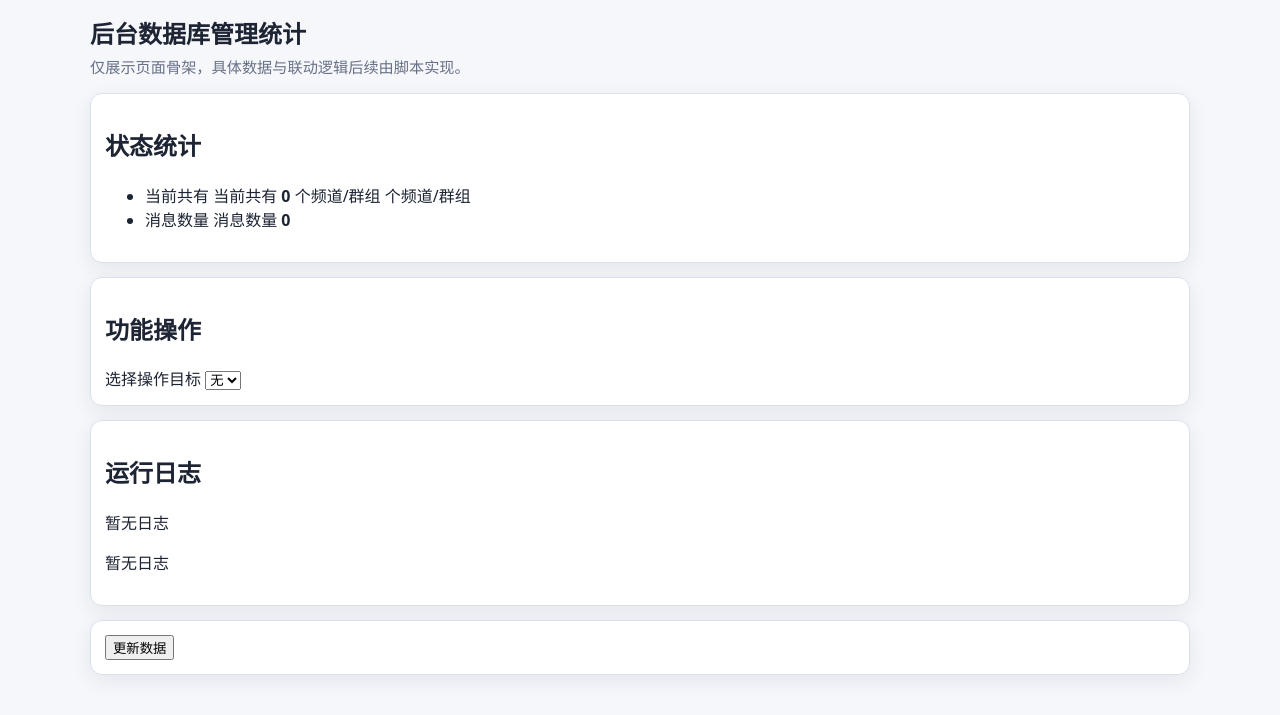
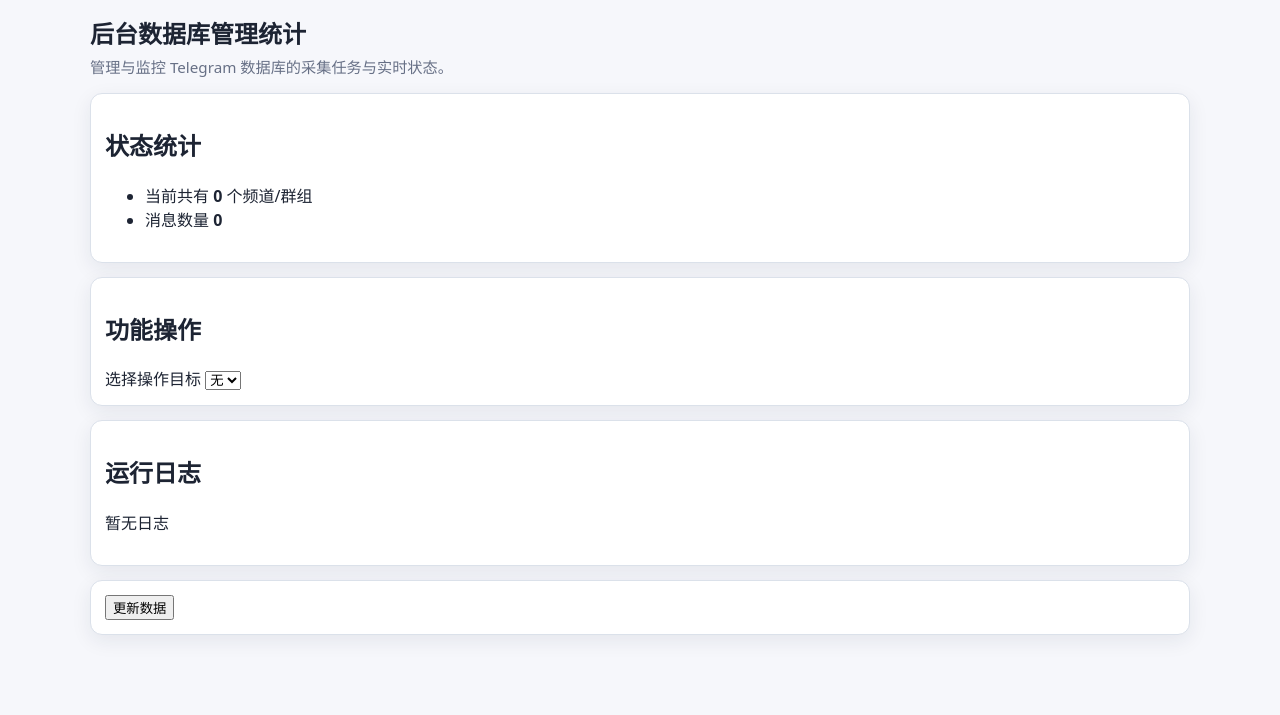
Before and after one commit to a328929/db, a Flask app: page /admin/manage in a window 1280 px wide. Shown: the top 715 px of the page. Run offline with Flask 3, Linux system fonts and the light colour scheme; data that the repository does not hold is empty.

Commit message:
update admin header subtle text for live system

```diff
--- a/templates/admin_manage.html
+++ b/templates/admin_manage.html
@@ -10,7 +10,7 @@
   <main class="page" id="admin-manage-page">
     <header class="page-header">
       <h1>后台数据库管理统计</h1>
-      <p class="subtle">仅展示页面骨架，具体数据与联动逻辑后续由脚本实现。</p>
+      <p class="subtle">管理与监控 Telegram 数据库的采集任务与实时状态。</p>
     </header>
 
     <!-- 区域1：顶部状态区 -->
@@ -18,12 +18,9 @@
       <h2 id="adminStatusTitle">状态统计</h2>
       <ul aria-label="后台状态统计项">
         <li>
-          <span>当前共有 </span>
           <strong id="admin-stat-scope" aria-live="polite">x</strong>
-          <span> 个频道/群组</span>
         </li>
         <li>
-          <span>消息数量 </span>
           <strong id="admin-stat-messages" aria-live="polite">x</strong>
         </li>
       </ul>
@@ -70,9 +67,7 @@
         aria-live="polite"
         aria-relevant="additions text"
         aria-label="运行日志内容"
-      >
-        <p>暂无日志</p>
-      </div>
+      ></div>
     </section>
 
     <!-- 区域3与区域4之间：清空日志按钮 -->
```
